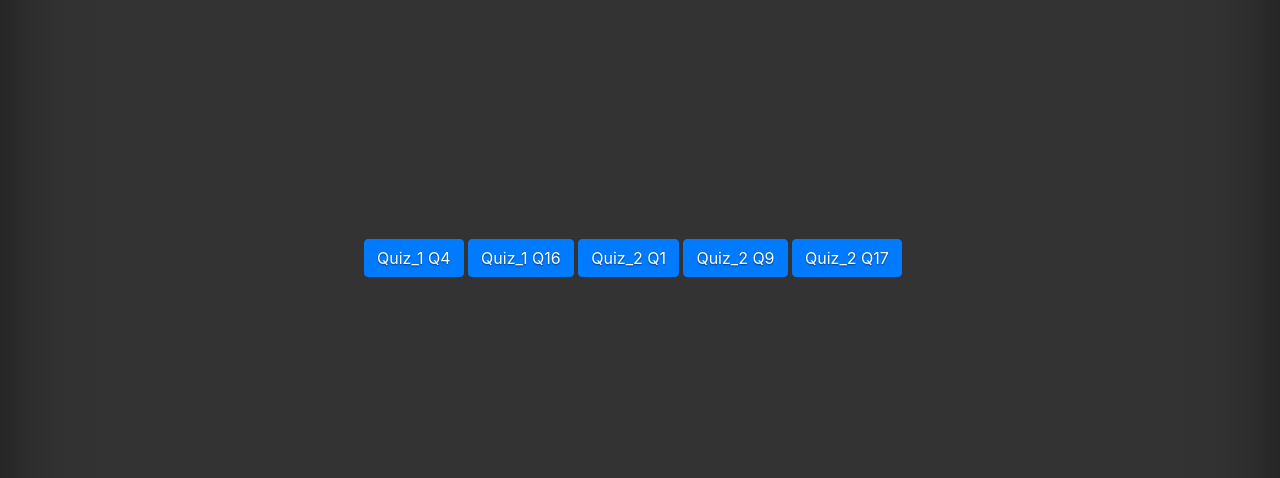
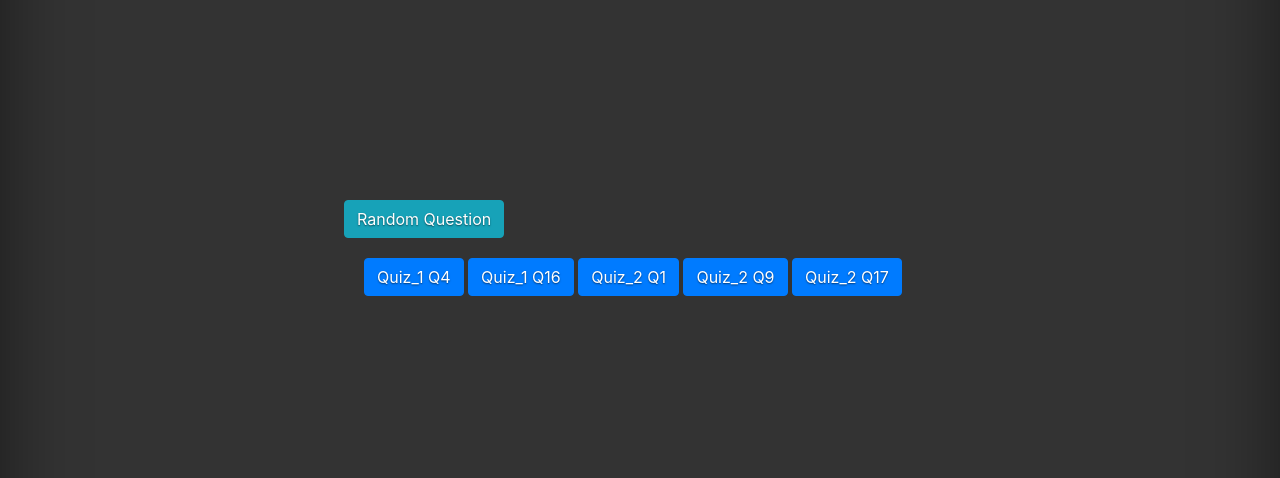
Before and after one commit to nisarg1631/quiz, a Flask app: page /tags/ind in a window 1280 px wide. Shown: the part 140-618 px from the top of the page. Run offline with Flask 2, Linux system fonts and the light colour scheme; some libraries are stand-ins or nearby versions.

Commit message:
random question

```diff
--- a/app_src/templates/actual_tag.html
+++ b/app_src/templates/actual_tag.html
@@ -4,6 +4,10 @@
 
 {% block main %}
 <!-- home page content -->
+
+
+<a href="../question/{{random[0]}}/{{random[1]}}" class="btn btn-info">Random Question</a>
+
 <div id="tags" class="card-body">
     {% for x in tag_data %}
     <a href="../question/{{x[0]}}/{{x[1]}}" class="btn btn-primary">{{x[0]}} {{x[1]}}</a>
--- a/app_src/views.py
+++ b/app_src/views.py
@@ -2,6 +2,7 @@
 from app_src import app
 from flask import render_template
 import json
+import random
 
 with open('./quiz_data/index.json') as f:
   data = json.load(f)
@@ -40,6 +41,6 @@
     if tag in ["mela","st","sp","biz","ind","gen"]:
         with open(f'./quiz_data/tagged/{tag}.json') as f1:
             lo_data = json.load(f1)
-        return render_template("actual_tag.html",TAG=tag,tag_data=lo_data)
+        return render_template("actual_tag.html",TAG=tag,tag_data=lo_data,random=random.choice(lo_data))
     else:
         return "Invalid 1"
```
